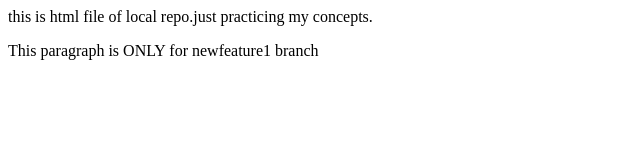
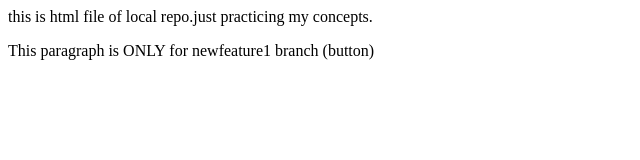
Before and after one commit to Fatima-Shafique16/LocalRepo, a plain HTML site: page index.html in a window 1280 px wide. Shown: the full height of the page, 0-640 px from the left. Drawn offline with Linux system fonts and the light colour scheme.

```diff
--- a/index.html
+++ b/index.html
@@ -1,4 +1,4 @@
 <p>
     this is html file of local repo.just practicing my concepts.
 </p>
-<p>This paragraph is ONLY for newfeature1 branch</p>
+<p>This paragraph is ONLY for newfeature1 branch (button)</p>
```
